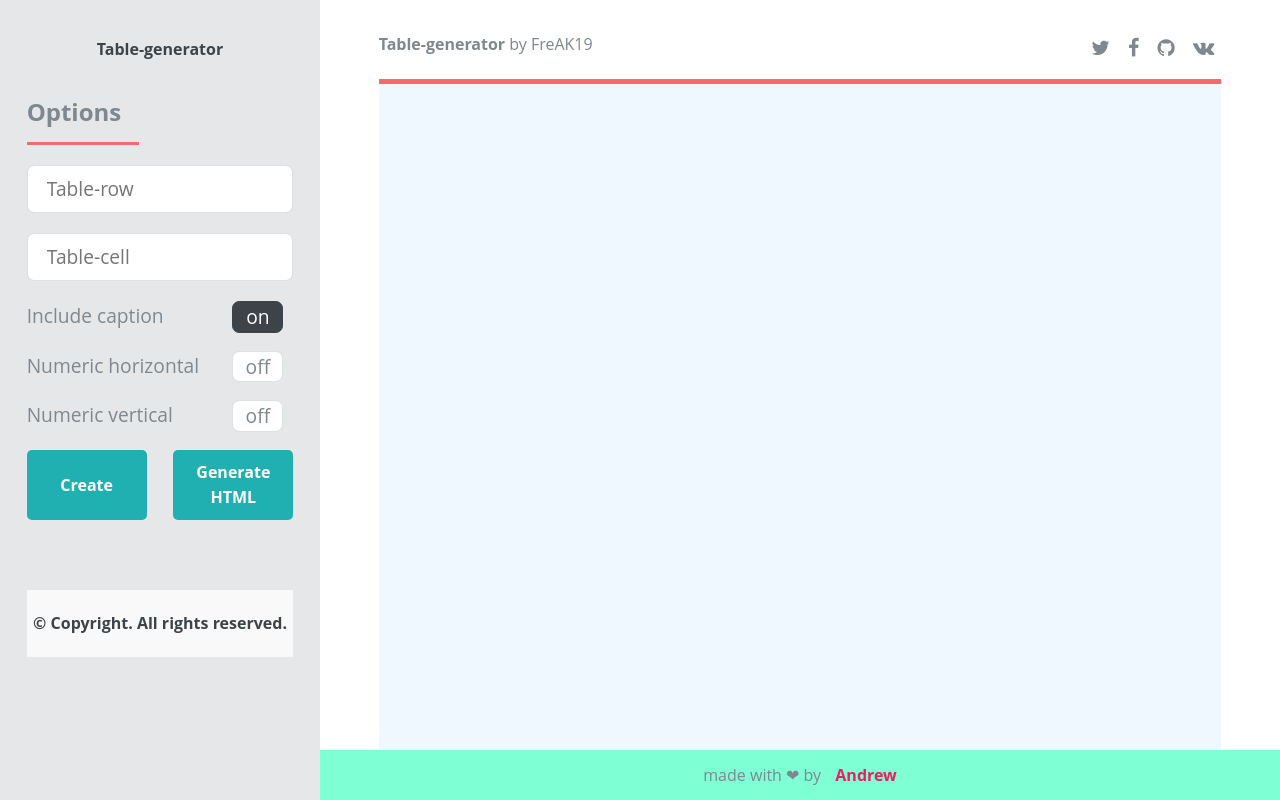
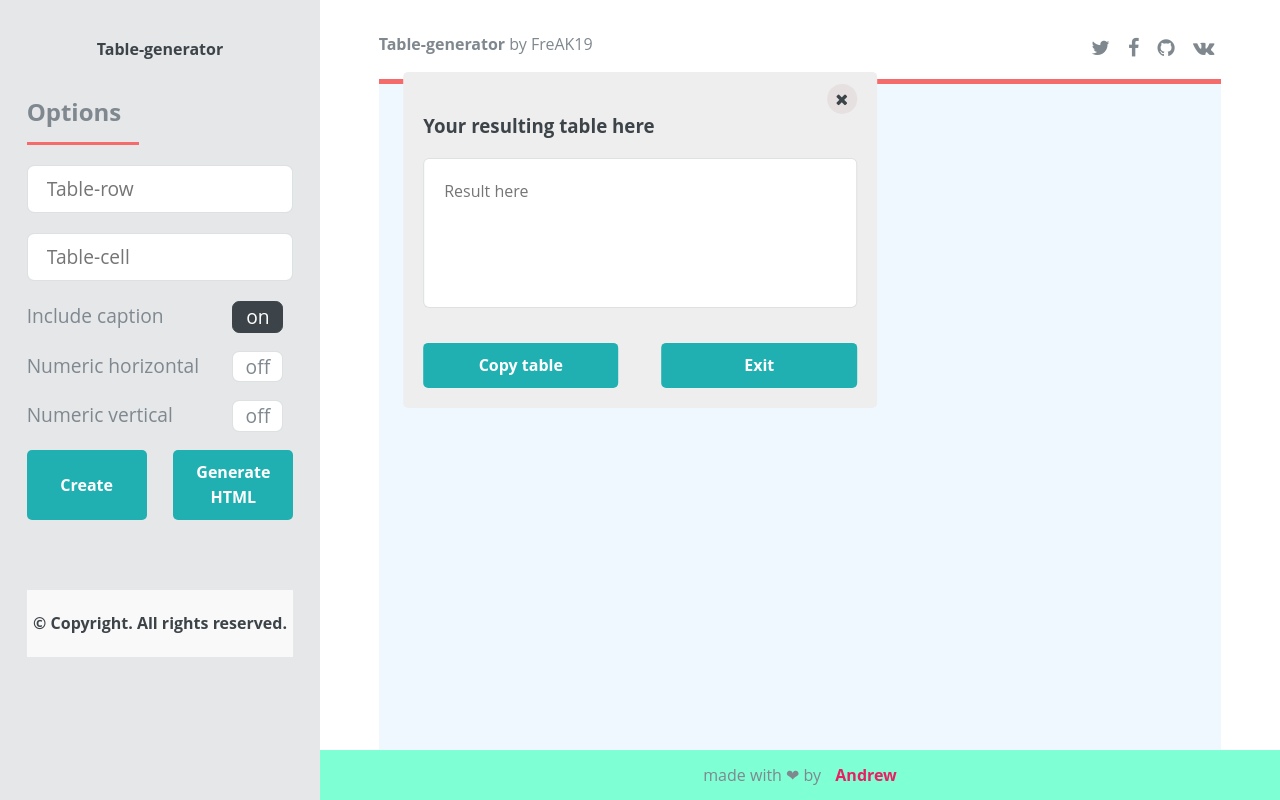
Before and after one commit to FreAK19/table-generator, a website: page index.html in a window 1280 px wide. Drawn offline with nearby package versions, Linux system fonts and the light colour scheme.

Commit message:
make popup
create popup for  resulting table html

```diff
--- a/css/main.css
+++ b/css/main.css
@@ -51,7 +51,6 @@ body, input, select, textarea {
     overflow-x: scroll;
 }
 
-
 /* Table */
 
 .table {
@@ -60,6 +59,7 @@ body, input, select, textarea {
     font-size: 1.8em;
     margin-bottom: 50px;
 }
+
 .table tr td {
     border: 2px solid #009688;
     height: 50px;
@@ -67,10 +67,12 @@ body, input, select, textarea {
     min-width: 100px;
     padding: 0 10px;
 }
+
 .table tr td.numeric {
     background: #f4f4f4;
     font-weight: bold;
 }
+
 /* Header */
 
 #header {
@@ -187,6 +189,47 @@ body, input, select, textarea {
     fill: #a9a9a9;
 }
 
+/*Popup*/
+
+#popup {
+    position: absolute;
+    left: 50%;
+    top: 30%;
+    width: 37%;
+    background: #eee;
+    border-radius: 5px;
+    transform: translate(-50%, -50%);
+    padding: 20px;
+}
+.popup__container > form {
+    margin-bottom: 35px;
+}
+.close {
+    align-items: center;
+    display: inline-flex;
+    justify-content: center;
+    position: absolute;
+    top: 12px;
+    right: 20px;
+    width: 30px;
+    height: 30px;
+    background: #e7e0e0;
+    text-align: center;
+    border-radius: 50%;
+    transition: background .3s;
+}
+.close:hover {
+    background: #514b4b;
+    cursor: pointer;
+    color: #f9f9f9;
+}
+#js-result {
+    padding: 20px;
+    height: 150px;
+}
+textarea:focus {
+    border-color: #F56A6A;
+}
 /*  Footer  */
 
 #footer {
@@ -214,7 +257,7 @@ body, input, select, textarea {
 
 /* Form */
 
-input[type="number"] {
+input[type="number"], textarea {
     height: 2.5em;
     background: #ffffff;
     border-radius: 0.375em;
@@ -225,6 +268,7 @@ input[type="number"] {
     padding: 0 1em;
     text-decoration: none;
     width: 100%;
+    resize: none;
 
 }
 
@@ -291,4 +335,9 @@ input[type="checkbox"] + label:hover {
     color: #ffffff;
     border: none;
     border-radius: 5px;
+    transition: background 0.3s;
 }
+
+.btn__group .button:hover {
+    background: #329091;
+}
--- a/index.html
+++ b/index.html
@@ -30,6 +30,22 @@
                     </ul>
                 </header>
                 <div id="app"></div>
+                <div id="popup">
+                    <div class="popup__container">
+                        <div class="close" id="js-close">
+                            <span class="fa fa-close"></span>
+
+                        </div>
+                        <h3>Your resulting table here </h3>
+                        <form action="">
+                            <textarea name="table" id="js-result" cols="10" rows="5" placeholder="Result here"></textarea>
+                        </form>
+                        <div class="btn__group">
+                            <button class="button">Copy table</button>
+                            <button class="button">Exit</button>
+                        </div>
+                    </div>
+                </div>
             </div>
 
 
```
